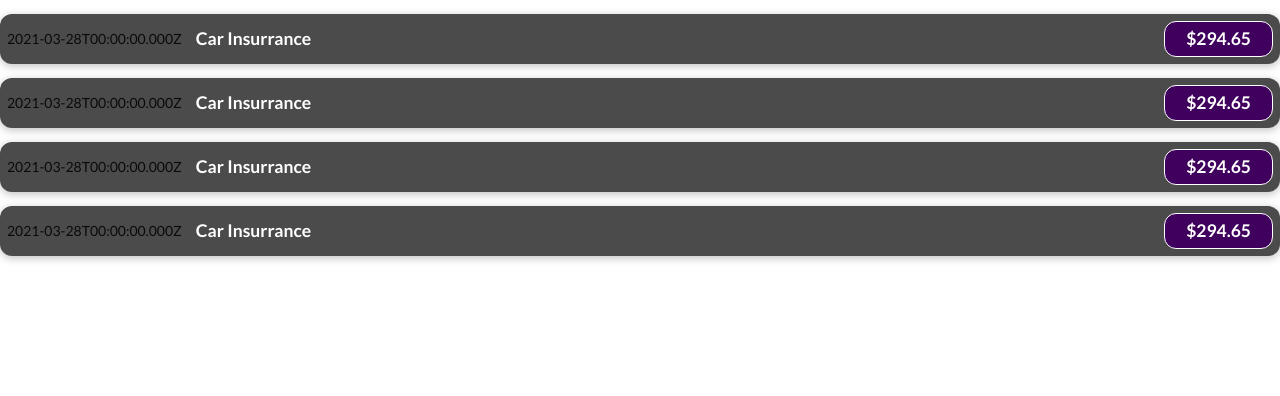
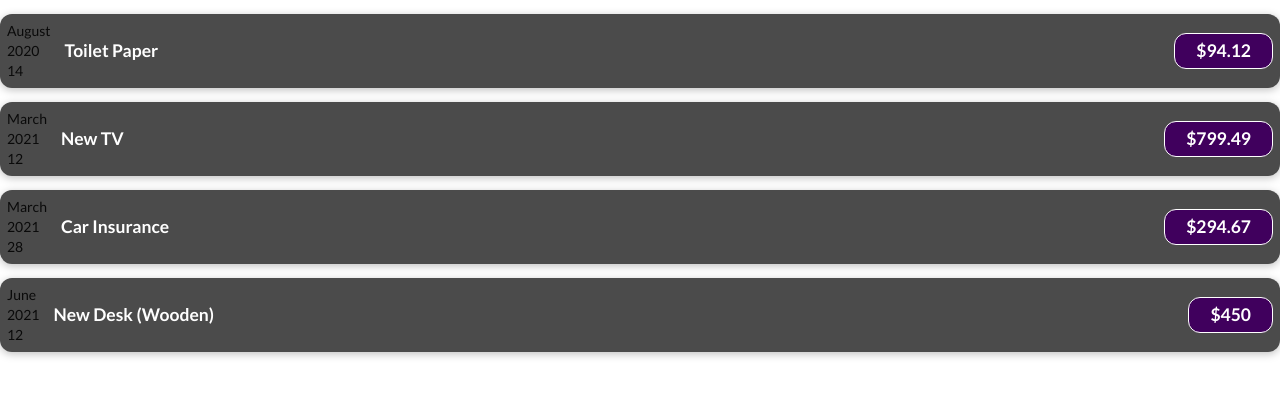
Before and after one commit to flash-of-genius/maximProject2, a JavaScript app: page / in a window 1280 px wide. Shown: the top 396 px of the page. Built offline with nearby package versions, Linux system fonts and the light colour scheme.

Commit message:
src\components\ExpenseItem.js

```diff
--- a/src/components/ExpenseItem.js
+++ b/src/components/ExpenseItem.js
@@ -1,15 +1,19 @@
 import "./ExpenseItem.css";
 
-function ExpenseItem() {
-  const expenseDate = new Date(2021, 2, 28);
-  const expenseTitle = "Car Insurrance";
-  const expenseAmount = 294.65;
+function ExpenseItem(props) {
+  const month = props.date.toLocaleString("en-US", { month: "long" });
+  const day = props.date.toLocaleString("en-US", { day: "2-digit" });
+  const year = props.date.getFullYear();
   return (
     <div className="expense-item">
-      <div>{expenseDate.toISOString()}</div>
+      <div>
+        <div>{month}</div>
+        <div>{year}</div>
+        <div>{day}</div>
+      </div>
       <div className="expense-item__description">
-        <h2>{expenseTitle}</h2>
-        <div className="expense-item__price">${expenseAmount}</div>
+        <h2>{props.title}</h2>
+        <div className="expense-item__price">${props.amount}</div>
       </div>
     </div>
   );
```
